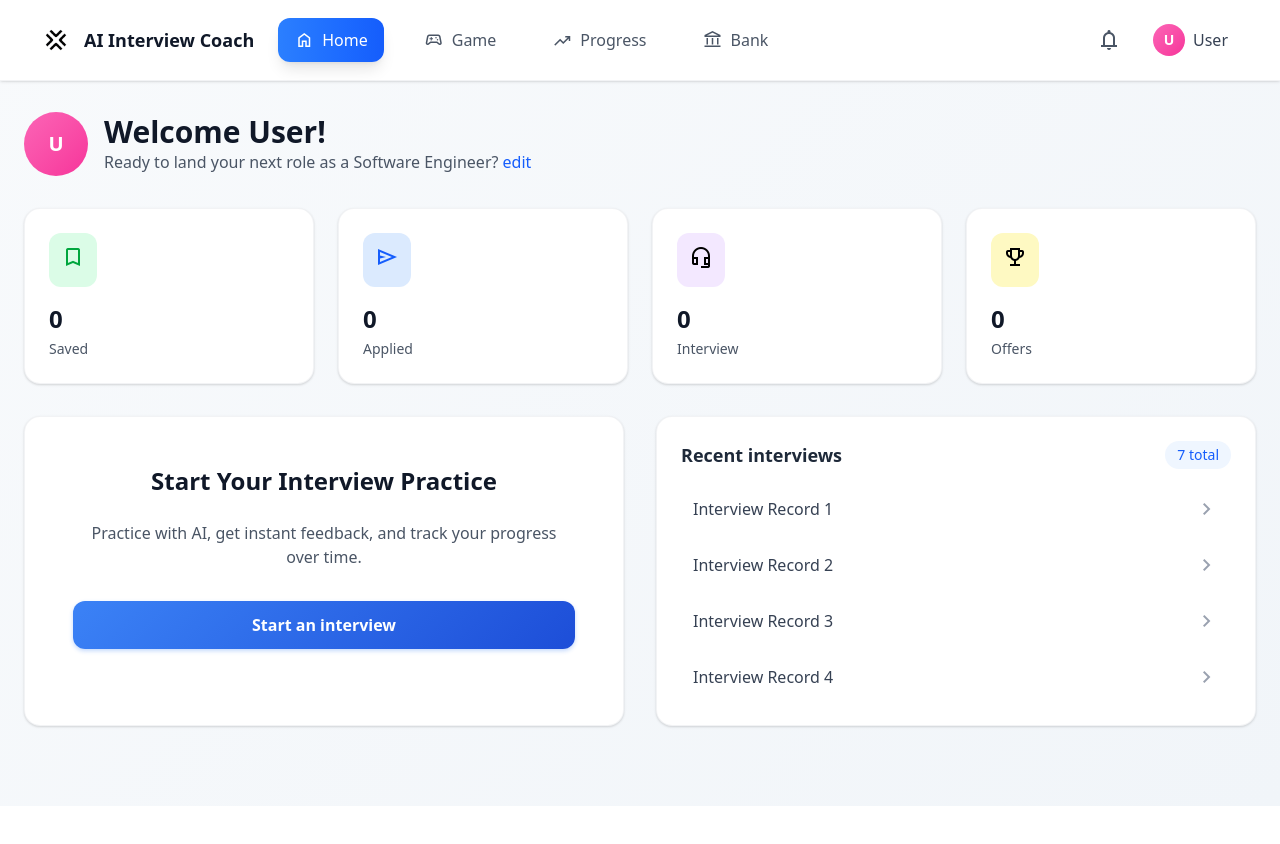
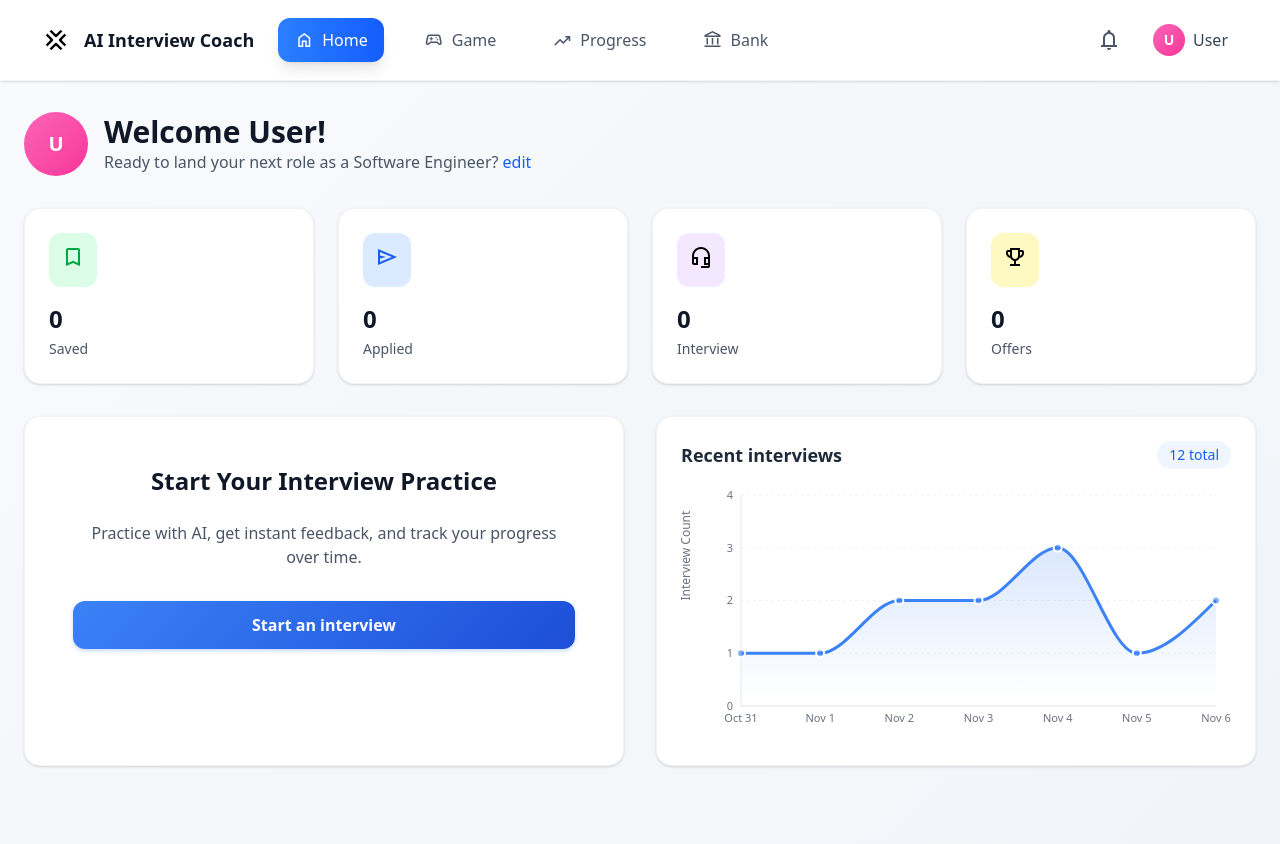
Before and after one commit to unsw-cse-comp99-3900/capstone-project-25t3-9900-f14b-cake, a Next.js app in the folder frontend/ai-interview-coach/: page /home in a window 1280 px wide. Before the commit the page ends 806 px from the top, so only its background shows below. Built offline with nearby package versions, Linux system fonts and the light colour scheme.

Commit message:
feat: Add recharts for visualizing interview data; implement data loading from localStorage and chart rendering in the home page.

```diff
--- a/frontend/ai-interview-coach/package.json
+++ b/frontend/ai-interview-coach/package.json
@@ -21,7 +21,8 @@
     "axios": "^1.12.2",
     "next": "15.5.4",
     "react": "19.1.0",
-    "react-dom": "19.1.0"
+    "react-dom": "19.1.0",
+    "recharts": "^3.3.0"
   },
   "devDependencies": {
     "@types/node": "^20",
--- a/frontend/ai-interview-coach/src/app/home/page.tsx
+++ b/frontend/ai-interview-coach/src/app/home/page.tsx
@@ -1,20 +1,90 @@
 'use client';
 
 import { useRouter } from 'next/navigation';
-import { useState } from 'react';
+import { useState, useEffect, useMemo } from 'react';
 import Navbar from '@/components/Navbar';
+import { XAxis, YAxis, CartesianGrid, Tooltip, ResponsiveContainer, Area, AreaChart } from 'recharts';
+import type { InterviewRecord } from '@/app/bank/history/type';
 
 export default function HomePage() {
   const router = useRouter();
-  const [records] = useState([
-    'Interview Record 1',
-    'Interview Record 2',
-    'Interview Record 3',
-    'Interview Record 4',
-    'Interview Record 5',
-    'Interview Record 6',
-    'Interview Record 7',
-  ]);
+  const [records, setRecords] = useState<InterviewRecord[]>([]);
+
+  // Load interview records from localStorage
+  useEffect(() => {
+    const loadRecords = () => {
+      const stored = localStorage.getItem('interview_history');
+      if (stored) {
+        try {
+          const data = JSON.parse(stored);
+          setRecords(data);
+        } catch (e) {
+          console.error('Failed to parse interview history', e);
+        }
+      }
+    };
+    loadRecords();
+  }, []);
+
+  // Prepare chart data from records - count interviews per day
+  const chartData = useMemo(() => {
+    const days = 7;
+    interface ChartDataPoint {
+      date: string;
+      dateKey: string;
+      count: number;
+    }
+    const dataMap = new Map<string, ChartDataPoint>();
+
+    // Calculate the start date (7 days ago from today)
+    const today = new Date();
+    today.setHours(0, 0, 0, 0); // Reset to start of day
+    const startDate = new Date(today);
+    startDate.setDate(startDate.getDate() - (days - 1)); // Include today, so go back 6 days
+
+    // Initialize all 7 days with 0
+    const chartDataArray: ChartDataPoint[] = [];
+    for (let i = 0; i < days; i++) {
+      const date = new Date(startDate);
+      date.setDate(startDate.getDate() + i);
+      const dateKey = date.toISOString().split('T')[0]; // YYYY-MM-DD
+      const dayLabel = date.toLocaleDateString('en-US', { month: 'short', day: 'numeric' });
+      const dataPoint: ChartDataPoint = { date: dayLabel, dateKey, count: 0 };
+      dataMap.set(dateKey, dataPoint);
+      chartDataArray.push(dataPoint);
+    }
+
+    if (records && records.length > 0) {
+      // Count interviews per day (only for dates in our 7-day range)
+      records.forEach((record) => {
+        const recordDate = new Date(record.createdAt);
+        recordDate.setHours(0, 0, 0, 0); // Reset to start of day
+        const dateKey = recordDate.toISOString().split('T')[0];
+
+        if (dataMap.has(dateKey)) {
+          const existing = dataMap.get(dateKey)!;
+          existing.count += 1;
+        }
+      });
+    } else {
+      // Generate mock data for demonstration
+      chartDataArray.forEach((entry) => {
+        entry.count = Math.floor(Math.random() * 3) + 1;
+      });
+    }
+
+    // Return the array (already sorted chronologically)
+    return chartDataArray;
+  }, [records]);
+
+  // Calculate total interviews in the last 7 days (from chart data)
+  const recentWeekTotal = useMemo(() => {
+    if (chartData.length === 0) {
+      return 0;
+    }
+    // Sum up all counts from the chart data
+    return chartData.reduce((sum, dataPoint) => sum + dataPoint.count, 0);
+  }, [chartData]);
 
   return (
     <div className="min-h-screen flex flex-col">
@@ -83,18 +153,83 @@ export default function HomePage() {
             <div className="modern-card p-6">
               <div className="flex items-center justify-between mb-4">
                 <h3 className="text-lg font-semibold text-gray-800">Recent interviews</h3>
-                <span className="text-sm text-blue-600 bg-blue-50 px-3 py-1 rounded-full">{records.length} total</span>
+                <span className="text-sm text-blue-600 bg-blue-50 px-3 py-1 rounded-full">{recentWeekTotal} total</span>
               </div>
-              <div className="max-h-64 overflow-y-auto space-y-2">
-                {records.slice(0, 4).map((record, index) => (
-                  <div
-                    key={index}
-                    className="flex items-center justify-between p-3 rounded-xl hover:bg-gray-50 transition-colors cursor-pointer group"
-                  >
-                    <span className="text-gray-700 font-medium">{record}</span>
-                    <span className="material-symbols-outlined text-gray-400 group-hover:text-blue-500 transition-colors">chevron_right</span>
+              <div className="h-64">
+                {chartData.length > 0 ? (
+                  <ResponsiveContainer width="100%" height="100%">
+                    <AreaChart
+                      data={chartData}
+                      margin={{ top: 10, right: 15, left: 0, bottom: 5 }}
+                    >
+                      <defs>
+                        <linearGradient id="colorGradient" x1="0" y1="0" x2="0" y2="1">
+                          <stop offset="5%" stopColor="#3b82f6" stopOpacity={0.3}/>
+                          <stop offset="95%" stopColor="#3b82f6" stopOpacity={0}/>
+                        </linearGradient>
+                      </defs>
+                      <CartesianGrid
+                        strokeDasharray="3 3"
+                        stroke="#e5e7eb"
+                        vertical={false}
+                        opacity={0.5}
+                      />
+                      <XAxis
+                        dataKey="date"
+                        stroke="#6b7280"
+                        style={{ fontSize: '11px', fontWeight: 500 }}
+                        tickLine={false}
+                        axisLine={{ stroke: '#e5e7eb' }}
+                      />
+                      <YAxis
+                        domain={[0, 'dataMax + 1']}
+                        stroke="#6b7280"
+                        style={{ fontSize: '11px', fontWeight: 500 }}
+                        tickLine={false}
+                        axisLine={{ stroke: '#e5e7eb' }}
+                        label={{
+                          value: 'Interview Count',
+                          angle: -90,
+                          position: 'insideLeft',
+                          style: { fontSize: '12px', fill: '#6b7280', fontWeight: 500 }
+                        }}
+                        allowDecimals={false}
+                      />
+                      <Tooltip
+                        contentStyle={{
+                          backgroundColor: '#fff',
+                          border: '1px solid #e5e7eb',
+                          borderRadius: '8px',
+                          fontSize: '12px',
+                          boxShadow: '0 4px 6px -1px rgb(0 0 0 / 0.1)',
+                          padding: '8px 12px'
+                        }}
+                        labelStyle={{
+                          fontWeight: 600,
+                          color: '#374151',
+                          marginBottom: '4px'
+                        }}
+                        formatter={(value: number) => [`${value}`, 'Interview Count']}
+                        separator=": "
+                      />
+                      <Area
+                        type="monotone"
+                        dataKey="count"
+                        stroke="#3b82f6"
+                        strokeWidth={3}
+                        fill="url(#colorGradient)"
+                        dot={{ fill: '#3b82f6', r: 4, strokeWidth: 2, stroke: '#fff' }}
+                        activeDot={{ r: 6, strokeWidth: 2, stroke: '#fff', fill: '#2563eb' }}
+                        animationDuration={800}
+                        animationEasing="ease-out"
+                      />
+                    </AreaChart>
+                  </ResponsiveContainer>
+                ) : (
+                  <div className="flex items-center justify-center h-full text-gray-500">
+                    No interview data available
                   </div>
-                ))}
+                )}
               </div>
             </div>
           </div>
```
Also changed, not shown: 1 other file (tests, documents, lock files or other folders).
